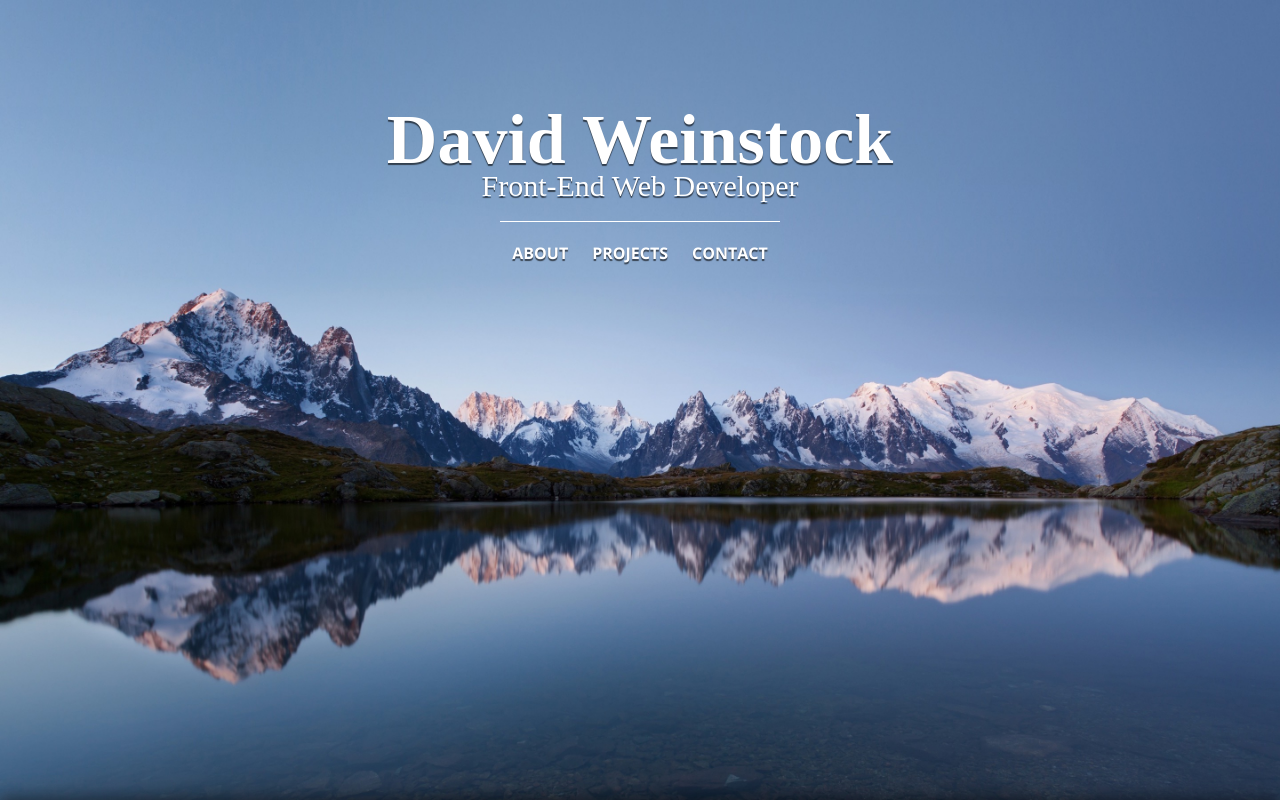
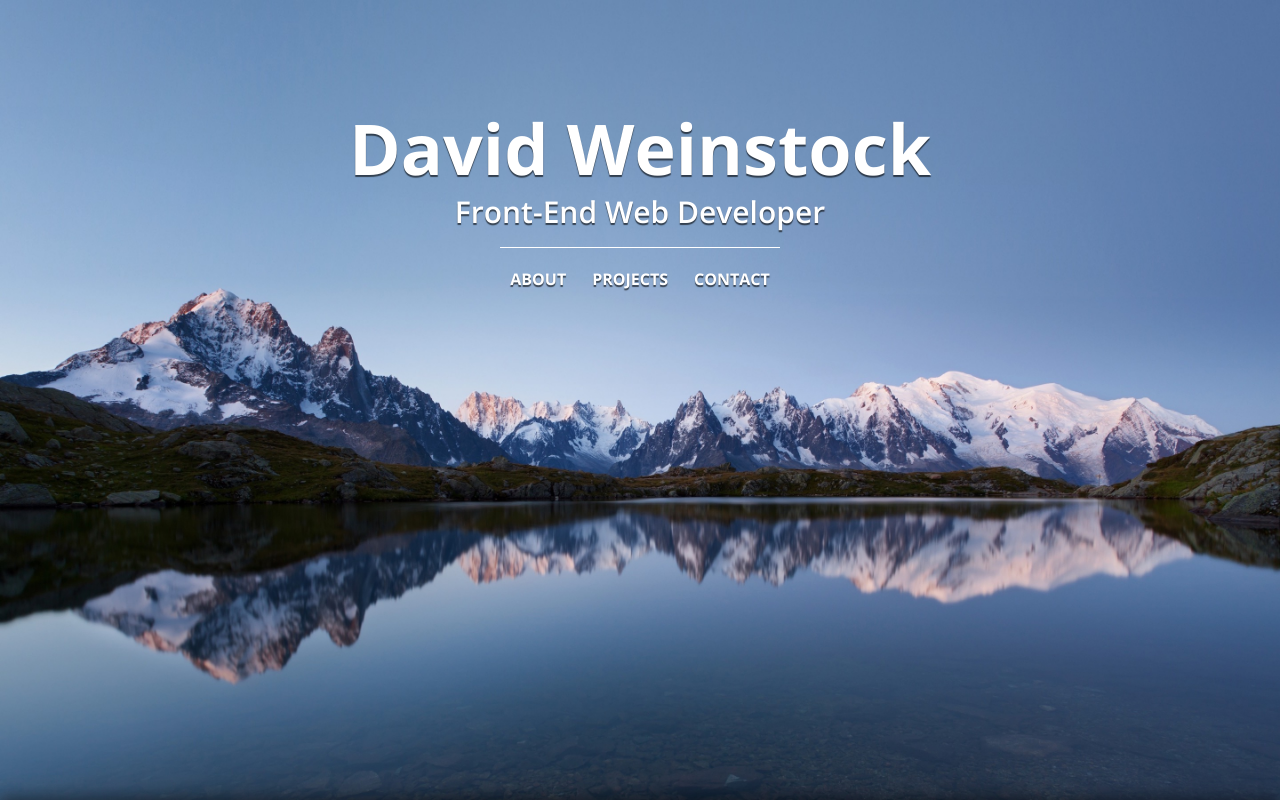
Before and after one commit to dstock48/portfolio, a React (Create React App) app: page / in a window 1280 px wide. Shown: the top 800 px of the page. Built offline with nearby package versions, Linux system fonts and the light colour scheme.

Commit message:
font changes, nav style adjustments

```diff
--- a/src/components/Header/Header.css
+++ b/src/components/Header/Header.css
@@ -20,8 +20,7 @@ nav {
 }
 
 nav a {
-  margin: 0 10px;
-  padding: 10px 2px;
+  padding: 10px 8px;
   color: #fff;
   text-decoration: none;
   font-weight: bold;
@@ -32,14 +31,14 @@ nav a {
   text-transform: uppercase;
 }
 
+nav a:nth-child(2) {
+  margin: 0 10px;
+}
+
 nav a:hover {
   cursor: pointer;
-  padding: 10px 2px 4px;
+  padding: 10px 8px 4px;
   border-color: #fff;
-}
-
-.hero-text {
-  font-family: 'Acme';
 }
 
 .name,
@@ -50,11 +49,12 @@ nav a:hover {
 .name {
   font-size: 70px;
   padding-top: 100px;
-  margin-bottom: -20px;
+  margin-bottom: -10px;
 }
 
 .tagline {
   font-size: 30px;
+  font-weight: 600;
 }
 
 
```
